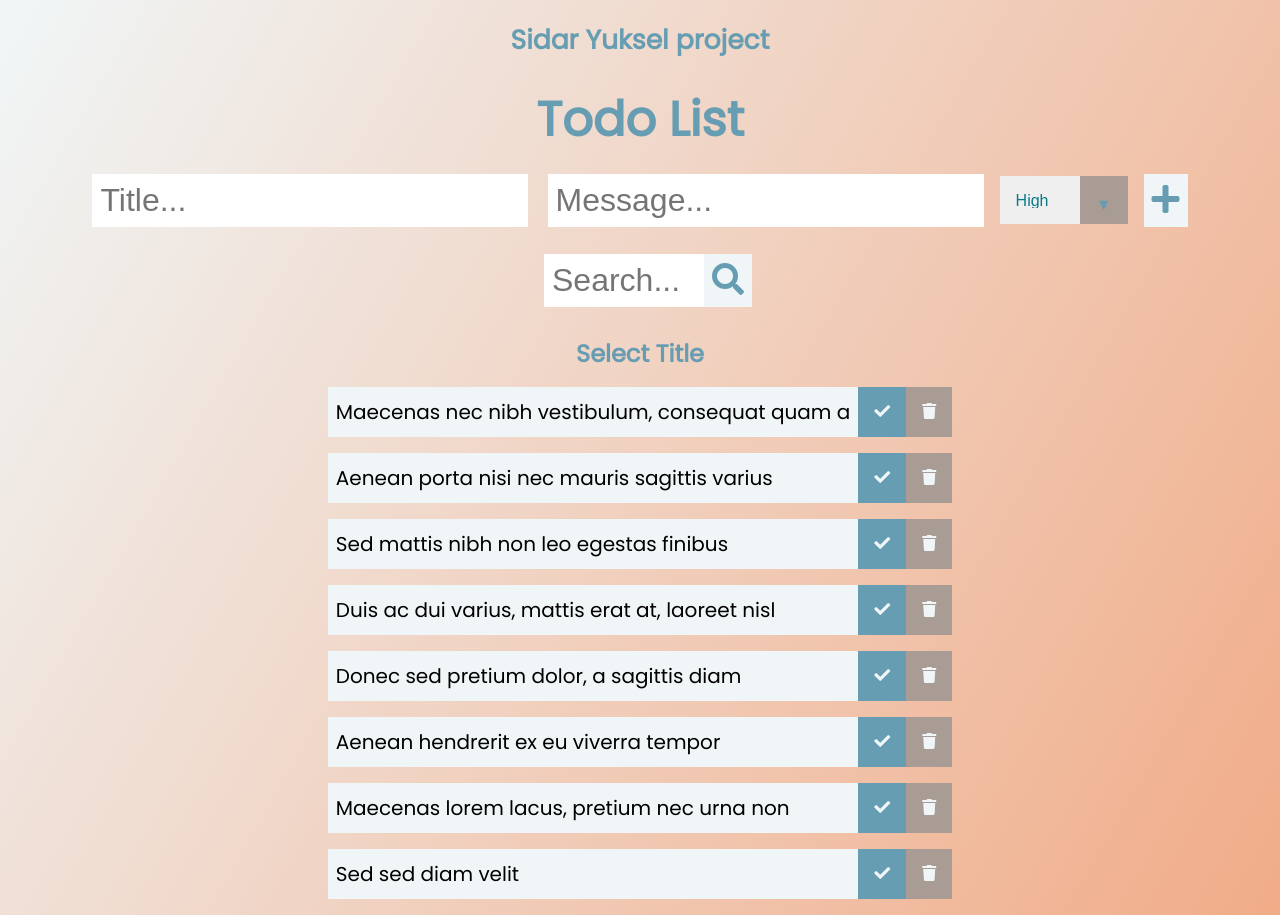
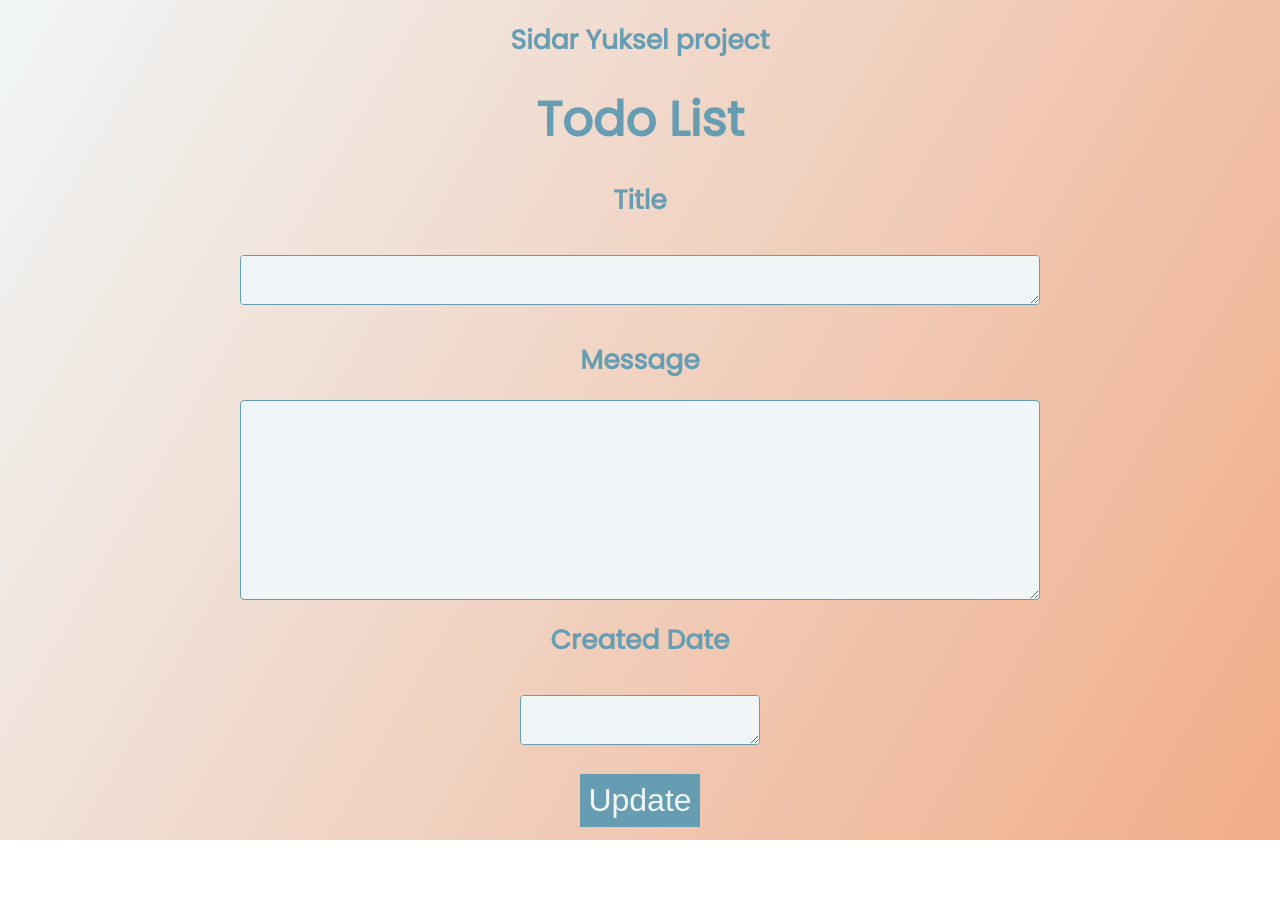
Before and after one commit to sidaryuksel/Todo-List-project, a React (Create React App) app: page /tododetail in a window 1280 px wide. After the commit the page ends 840 px from the top, so only its background shows below. Built offline with nearby package versions, Linux system fonts and the light colour scheme; data requests are answered from the project's data file.

Commit message:
created date added

```diff
--- a/db.json
+++ b/db.json
@@ -39,6 +39,21 @@
       "title": "Sed sed diam velit",
       "completed": false,
       "id": 31
+    },
+    {
+      "createdDate": "3/6/2021",
+      "completed": false,
+      "id": 32
+    },
+    {
+      "createdDate": "3/6/2021",
+      "completed": false,
+      "id": 33
+    },
+    {
+      "createdDate": "3/6/2021",
+      "completed": false,
+      "id": 34
     }
   ]
 }
--- a/package.json
+++ b/package.json
@@ -9,6 +9,7 @@
     "react": "^17.0.2",
     "react-dom": "^17.0.2",
     "react-redux": "^7.2.3",
+    "react-router-dom": "^5.2.0",
     "react-scripts": "4.0.3",
     "redux": "^4.0.5",
     "redux-thunk": "^2.3.0",
--- a/src/App.css
+++ b/src/App.css
@@ -35,11 +35,77 @@ form button {
 form button:hover {
   background: #F1AC88FF;
   color: #F0F6F7FF;
-  transform: scale(0.75);
+  transform: scale(0.80);
 }
 input {
   border-color: #669DB3FF;
   border: thin;
+}
+.todo-button {
+  color: #F0F6F7FF;
+  background: #669DB3FF;
+  cursor: pointer;
+  transition: all 0.3s ease;
+}
+.todo-detail {
+  text-align: left;
+  height: 20rem;
+  font-size: 1.5rem;
+  color: rgb(61, 95, 109);
+  justify-content: center;
+
+}
+.message {
+  margin-top: 0.3rem;
+  margin-bottom: 0.3rem;
+
+}
+.todo-text {
+  width: 50rem;
+  height: 50px;
+  padding: 12px 20px;
+  box-sizing: border-box;
+  border: 1px solid #669DB3FF;
+  border-radius: 4px;
+  font-size: 20px;
+  resize: none;
+  padding: 0.5rem;
+  font-size: 2rem;
+  background: #F0F6F7FF;
+  resize:vertical;
+
+
+}
+.todo-text-message {
+  width: 50rem;
+  height: 200px;
+  padding: 12px 20px;
+  box-sizing: border-box;
+  border: 1px solid #669DB3FF;
+  border-radius: 4px;
+  font-size: 20px;
+  resize: none;
+  padding: 0.5rem;
+  font-size: 2rem;
+  background: #F0F6F7FF;
+  resize:vertical;
+
+}
+.todo-createdDate {
+  width: 15rem;
+  height: 50px;
+  padding: 12px 20px;
+  box-sizing: border-box;
+  border: 1px solid #669DB3FF;
+  border-radius: 4px;
+  background-color: #f8f8f8;
+  font-size: 20px;
+  resize:both;
+  padding: 0.5rem;
+  font-size: 2rem;
+  background: #F0F6F7FF;
+  resize:vertical;
+
 }
 .todo-container {
   display: flex;
@@ -89,6 +155,7 @@ input {
   color: black;
   font-size: 1.25rem;
   padding: 0rem 0.5rem;
+  cursor: pointer;
 }
 .fa-trash,
 .fa-check {
--- a/src/App.js
+++ b/src/App.js
@@ -1,9 +1,13 @@
-import './App.css';
-import Form from './components/Form';
-import TodoList from './components/TodoList';
+import './App.css'
+import Form from './components/Form'
+import TodoList from './components/TodoList'
+import { BrowserRouter, Route } from 'react-router-dom'
+import TodoDetail from './components/TodoDetail'
+import Todo from './components/Todo'
 
 function App() {
   return (
+    <BrowserRouter>
       <div >
         <header>
           <h5>Sidar Yuksel project</h5>
@@ -11,9 +15,11 @@ function App() {
         <header>
           <h2>Todo List</h2>
         </header>
-      <Form />
-      <TodoList />
+        <Route exact path='/' component={Form} />
+        <Route exact path='/' component={TodoList} />
+        <Route path='/tododetail' component={TodoDetail} />
       </div>
+    </BrowserRouter>
   );
 }
 
--- a/src/components/Form.js
+++ b/src/components/Form.js
@@ -19,12 +19,18 @@ class Form extends Component {
     }
 
     handleInputText = (e) => {
+
         var date = new Date();
         var todayDate = date.getMonth() + '/' + date.getDay() + '/' + date.getFullYear();
-        console.log(todayDate);
+        console.log(e.target);
+
+        const title = e.target.type === "title" ? e.target.value : this.state.title;
+        const message = e.target.type === "message" ? e.target.value : this.state.title;
+console.log("title", title);
+console.log("message", message);
         const todoItem = {
-            title: e.target.value,
-            message: e.target.value,
+            title: title,
+            message: message,
             createdDate: todayDate,
             priority: this.state.priority,
             completed: !this.state.todoItem.completed
--- a/src/components/Todo.js
+++ b/src/components/Todo.js
@@ -1,15 +1,9 @@
 import React, { Component } from 'react'
 import { connect } from 'react-redux'
 import { todoActions } from '../redux/action/todoAction'
-import TodoDetail from './TodoDetail'
+import {withRouter} from 'react-router-dom'
 
 class Todo extends Component {
-    constructor(props) {
-        super(props);
-        this.state = {
-            todoItem: {},
-        }
-    }
 
     handleDelete = (e) => {
         e.preventDefault();
@@ -24,11 +18,8 @@ class Todo extends Component {
     }
 
     handleClick = (e) => {
-        console.log("detai,l",e.target.value);
-        this.setState({
-            todoItem: e.target,
-        }
-        )
+        this.props.todoDetail(e.target.value);
+        this.props.history.push('/tododetail');
     }
 
     render() {
@@ -48,13 +39,15 @@ class Todo extends Component {
 }
 
 const stateToProps = (state) => ({
-    todoList: state.todos
+    todoList: state.todos,
+    detail: state.detail,
 })
 
 const dispatchToProps = {
     deleteItem: todoActions.deleteTodoItem,
     completedTodo: todoActions.completeTodoItem,
-    getTodoList: todoActions.getTodoList
+    getTodoList: todoActions.getTodoList,
+    todoDetail: todoActions.todoDetail,
 }
 
-export default connect(stateToProps, dispatchToProps)(Todo);
+export default connect(stateToProps, dispatchToProps)(withRouter(Todo));
--- a/src/components/TodoDetail.js
+++ b/src/components/TodoDetail.js
@@ -1,39 +1,69 @@
 import React, { Component } from 'react'
 import { connect } from 'react-redux'
 
- class TodoDetail extends Component {
+class TodoDetail extends Component {
     constructor(props) {
         super(props);
         this.state = {
-            todoItem: {
-                title: "",
-                completed: false,
-                title: "",
-                message: "",
-                createdDate: "",
-                modifiedDate: "",
-                priority: "",
-            },
+            todoItem: {},
+        }
 
-        }
     }
 
+    componentDidMount() {
+        console.log("prop", this.props.todos)
+        const detail = this.props.todos.find(item => item.id === this.props.detail);
+        console.log("detay id5", detail);
+
+        this.setState({
+            todoItem: detail
+        })
+    }
+
+    handleInputText = (e) => {
+        console.log("todo detay handle",e.target);
+    }
 
     render() {
+        const { title, message, createdDate } = this.state.todoItem != null ? this.state.todoItem : "";
+        console.log("title", title);
+
         return (
             <div>
-               <h1>Merhaba</h1>
+                <header>
+                    <h5 className="message">Title</h5>
+                </header>
+                <form>
+                    <textarea type="title" className="todo-text" onChange={this.handleInputText} value={title} />
+                </form>
+                <header>
+                    <h5 className="message">Message</h5>
+                </header>
+                <form>
+                    <textarea type="message" className="todo-text-message" onChange={this.handleInputText} value={message} />
+                </form>
+                <header>
+                    <h5 className="message">Created Date</h5>
+                </header>
+                <form>
+                    <textarea type="createdDate" className="todo-createdDate" onChange={this.handleInputText} value={createdDate} />
+                </form>
+                <form>
+                    <button className="todo-button">Update</button>
+                </form>
             </div>
+
         )
     }
 }
 
 const stateToProps = (state) => ({
-
+    todos: state.todos,
+    detail: state.detail
 })
 
 const dispatchToProps = {
 
 }
 
-export default connect(stateToProps, dispatchToProps) (TodoDetail)
+export default connect(stateToProps, dispatchToProps)(TodoDetail)
--- a/src/components/TodoList.js
+++ b/src/components/TodoList.js
@@ -7,24 +7,15 @@ import Form from './Form'
 class TodoList extends Component {
     constructor(props) {
         super(props);
-        this.state = {
-            length: 0
-        }
         this.props.getList();
     }
 
     handleClick = (e) => {
-        this.setState({
-            length: this.props.todos.length
-        })
-        return (
-            <div>
-                <Form />
-            </div>)
+        this.props.history.push('/tododetail');
     }
 
     render() {
-        console.log("todo listesi", this.props.todos);
+        console.log("todolist props", this.props);
         return (
             <div className="todo-container">
                 <ul className="todo-list">
@@ -46,4 +37,4 @@ const stateToProps = (state) => ({
 const dispatchToProps = {
     getList: todoActions.getTodoList
 }
-export default connect(stateToProps, dispatchToProps)(TodoList);
+export default connect(stateToProps, dispatchToProps) (TodoList);
--- a/src/redux/action/todoAction.js
+++ b/src/redux/action/todoAction.js
@@ -4,6 +4,7 @@ export const todoConstants = {
     TODODELETE: 'TODO_DELETE',
     TODOCOMPLETE: 'TODO_COMPLETE',
     TODOSEARCH: 'TODO_SEARCH',
+    TODODETAIL: 'TODO_DETAIL',
 }
 
 export const todoActions = {
@@ -12,6 +13,7 @@ export const todoActions = {
     deleteTodoItem,
     completeTodoItem,
     searchTodoList,
+    todoDetail,
 }
 
 const URL = "http://localhost:4000/todos/";
@@ -34,6 +36,10 @@ function completeTodoItemSuccess(item) {
 
 function searchTodoList(todos) {
     return { type: todoConstants.TODOSEARCH, payload: todos }
+}
+
+function todoDetail(todoId) {
+    return { type: todoConstants.TODODETAIL, payload: todoId}
 }
 
 function getTodoList() {
--- a/src/redux/reducer/todoReducer.js
+++ b/src/redux/reducer/todoReducer.js
@@ -6,6 +6,7 @@ export const rootReducer = combineReducers({
     todos,
     todoItem,
     search,
+    detail,
 })
 
 export function todos(state = [], action) {
@@ -19,11 +20,15 @@ export function todos(state = [], action) {
         case todoConstants.TODOCOMPLETE:
             return action.payload;
         case todoConstants.TODOSEARCH:
-                newState = state.filter(todo => {
+            newState = state.filter(todo => {
                 if (action.payload === "") return todo;
                 else if (todo.title.toLowerCase().includes(action.payload.toLowerCase())) return todo;
-                return "";});
-                console.log("reducer: ", newState);
+                return "";
+            });
+            console.log("reducer: ", newState);
+            return newState;
+        case todoConstants.TODODETAIL:
+            newState = state.filter(item => item.id === action.payload)
             return newState;
         default:
             return state;
@@ -46,3 +51,12 @@ export function search(state = [], action) {
             return state;
     }
 }
+
+export function detail(state = {}, action) {
+    switch (action.type) {
+        case todoConstants.TODODETAIL:
+            return action.payload;
+        default:
+            return state;
+    }
+}
```
Also changed, not shown: 1 other file (tests, documents, lock files or other folders). Lines whose indentation alone changed are shown as unchanged.
